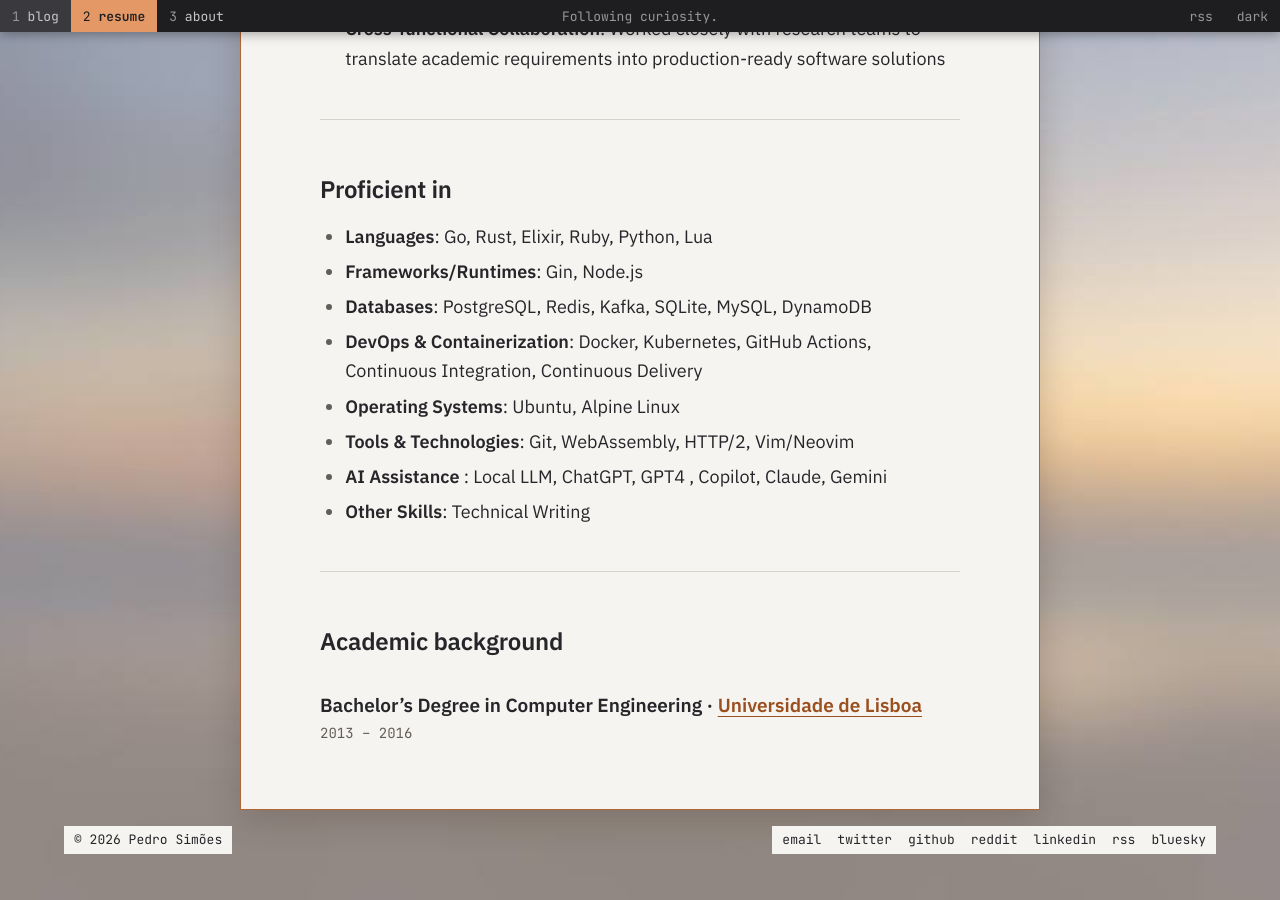
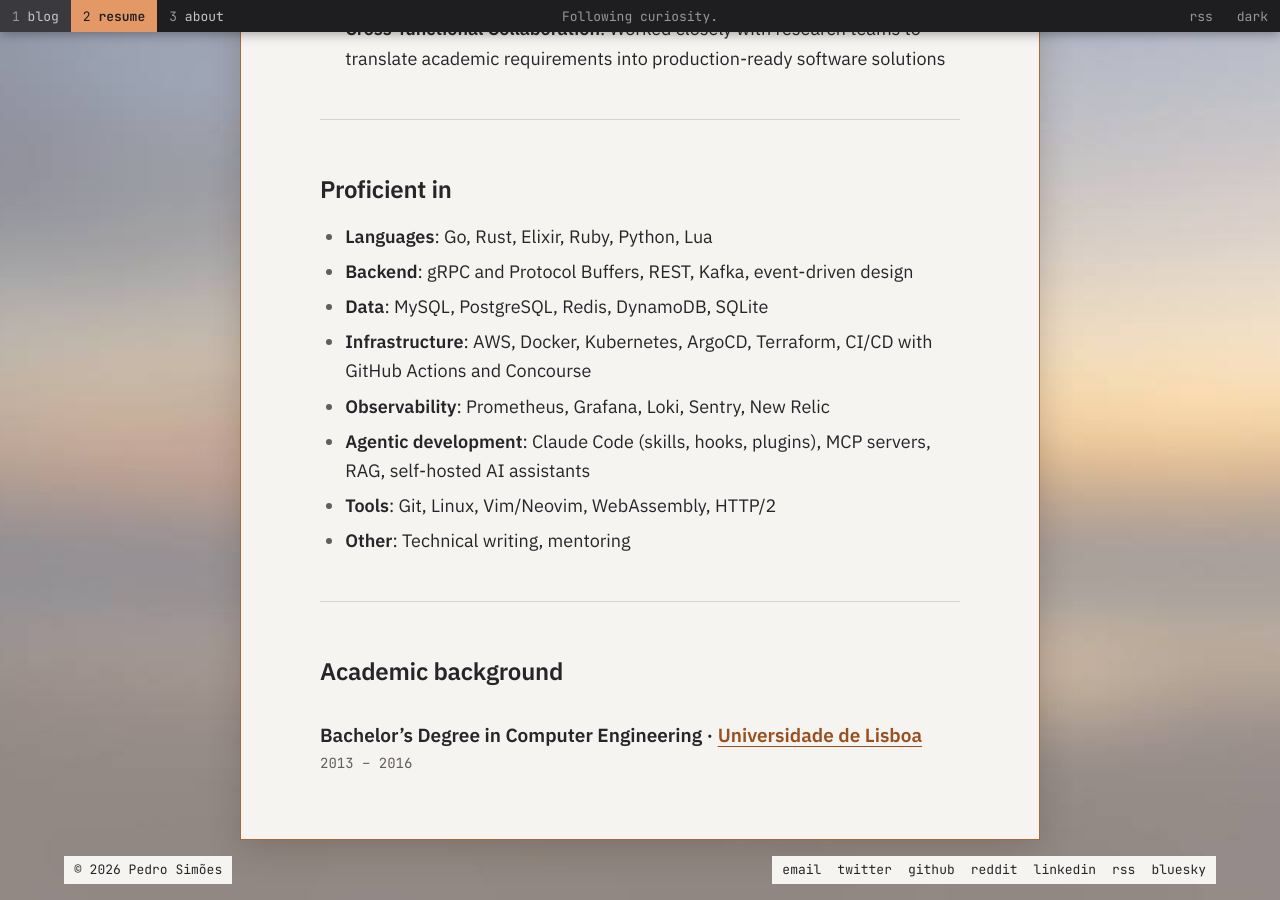
Before and after one commit to psimoesSsimoes/seomis.github.io, a Jekyll site: the page built from _pages/resume.md, in a window 1280 px wide and 900 px high, scrolled down 4061 px. Built offline with Jekyll 4.4.1, drawn with Linux system fonts in a browser that asks for light colours; before the commit the page ends 4935 px from its top, so only the background shows below that.

Commit message:
[NI] Update the resume skills list and rebuild the CV PDF

```diff
--- a/_pages/resume.md
+++ b/_pages/resume.md
@@ -79,6 +79,7 @@ By ensuring they remain reliable, scalable, and efficient, me and my collegues p
 Full-stack developer and system administrator at UNINOVA - Institute for the Development of New Technologies, contributing to multiple research and development projects in industrial automation and software systems.
 
 **Key responsibilities and achievements:**
+
 - **System Administration**: Successfully migrated legacy servers to modern software stacks.
 - **Containerization**: Led the migration of multiple applications to Docker, streamlining deployment processes and reducing infrastructure overhead
 - **Ruby Development**: Architected and developed the Algerian Teacher Electronics Card System, a nationwide identification and certification platform serving thousands of educators
@@ -89,13 +90,13 @@ Full-stack developer and system administrator at UNINOVA - Institute for the Dev
 
 ## Proficient in
 - **Languages**: Go, Rust, Elixir, Ruby, Python, Lua
-- **Frameworks/Runtimes**: Gin, Node.js
-- **Databases**: PostgreSQL, Redis, Kafka, SQLite, MySQL, DynamoDB
-- **DevOps & Containerization**: Docker, Kubernetes, GitHub Actions, Continuous Integration, Continuous Delivery
-- **Operating Systems**: Ubuntu, Alpine Linux
-- **Tools & Technologies**: Git, WebAssembly, HTTP/2, Vim/Neovim
-- **AI Assistance** : Local LLM, ChatGPT, GPT4 , Copilot, Claude, Gemini
-- **Other Skills**: Technical Writing
+- **Backend**: gRPC and Protocol Buffers, REST, Kafka, event-driven design
+- **Data**: MySQL, PostgreSQL, Redis, DynamoDB, SQLite
+- **Infrastructure**: AWS, Docker, Kubernetes, ArgoCD, Terraform, CI/CD with GitHub Actions and Concourse
+- **Observability**: Prometheus, Grafana, Loki, Sentry, New Relic
+- **Agentic development**: Claude Code (skills, hooks, plugins), MCP servers, RAG, self-hosted AI assistants
+- **Tools**: Git, Linux, Vim/Neovim, WebAssembly, HTTP/2
+- **Other**: Technical writing, mentoring
 
 ---
 
```
Also changed, not shown: _pages/resume_pdf.md (+8 -7 lines), 2 other files.
